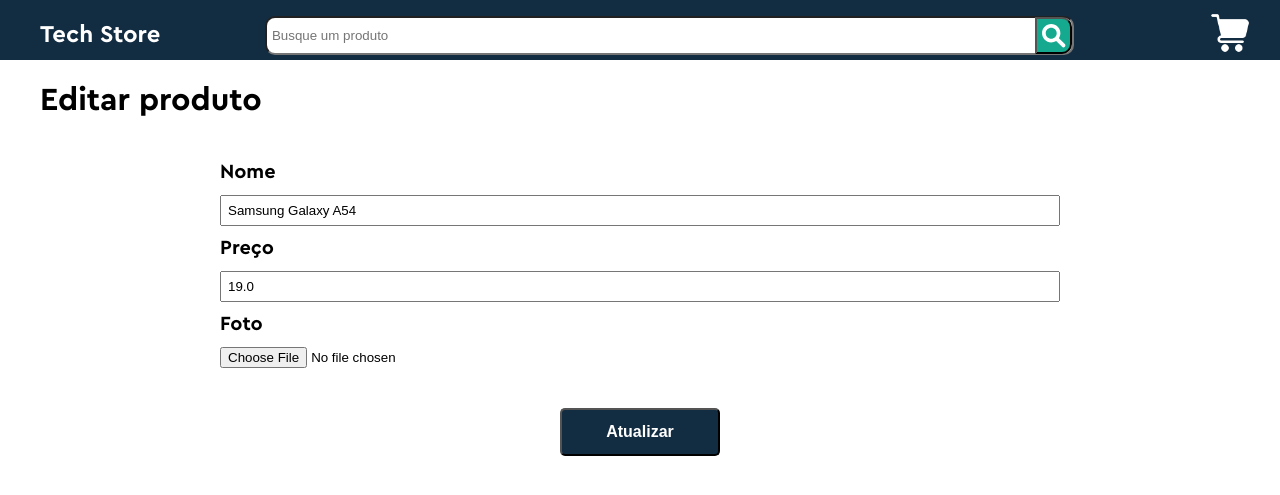
After one commit to rafabritu/loja, a Flask app: page /Admin/edit/produto/1 in a window 1280 px wide. The commit adds this page. Shown: the top 495 px of the page. Run offline with Flask 3, Linux system fonts and the light colour scheme.

Commit message:
Criada interface admin com update

```diff
--- a/app/controllers/__init__.py
+++ b/app/controllers/__init__.py
@@ -11,6 +11,26 @@ def init_app(app):
     def index():
         dados = produtos.selecionar_tudo()
         return render_template('index.html',dados=dados)
+
+    @app.route('/Admin')
+    def admin():
+        dados = produtos.selecionar_tudo()
+        return render_template('admin.html',dados=dados)
+
+    @app.route('/Admin/edit/produto/<string:id>')
+    def produto_edit(id):
+        dados = produtos.selecionar_produto(int(id))
+        return render_template('produto_edit.html',dados=dados)
+
+    @app.route('/Admin/edit/produto/', methods=["POST"])
+    def submit():
+        id = request.form.get('id')
+        nome = request.form.get('nome')
+        preco = request.form.get('preco')
+        foto = request.form.get('foto')
+        cat_fk = request.form.get('cat_fk')
+        produtos.atualizar(id,nome,preco,foto,cat_fk)
+        return render_template('/admin.html')
 
     @app.route('/<string:page>')
     def categoria(page):
--- a/app/models/produtos.py
+++ b/app/models/produtos.py
@@ -40,11 +40,10 @@ class produtos():
         return dados
     def atualizar(id,nome,preco,foto,cat_fk):
         cursor = db.cursor()
-        sql= f"UPDATE produtos SET nome='{nome}',preco={preco},foto='{foto}',cat_fk={cat_fk} where id={id};"
+        sql= f"UPDATE produtos SET nome='{nome}',preco='{preco}',foto='{foto}',cat_fk='{cat_fk}' WHERE id={id};"
         cursor.execute(sql)
-        dados = cursor.fetchall()
+        db.commit()
         cursor.close()
-        return dados
     def deletar(id):
         cursor = db.cursor()
         sql= f"DELETE FROM produtos where id={id};"
--- a/app/static/css/global.css
+++ b/app/static/css/global.css
@@ -32,3 +32,14 @@ body{
     border: 1px solid black;
     border-radius: 10px;
 }
+.compra-btn{
+    width: 10rem;
+    height: 3rem;
+    font-size:medium;
+    font-weight: bold;
+    background-color: var(--azul);
+    color: white;
+    border-radius: 5px;
+    cursor:pointer;
+    margin: 30px auto;
+}
--- /dev/null
+++ b/app/static/css/produto_edit.css
@@ -0,0 +1,19 @@
+.editar{
+    width: 70%;
+    margin: 40px auto;
+}
+.editar form{
+    display: flex;
+    flex-direction: column;
+    gap:10px;
+}
+.editar form label{
+    font-size: 20px;
+    font-weight: bold;
+}
+.editar form input[type="text"]{
+    padding: 6px;
+}
+.editar form input[type="submit"]{
+    padding: 6px;
+}
--- a/app/templates/base.html
+++ b/app/templates/base.html
@@ -10,7 +10,7 @@
 <body>
     <header class="cabecario">
         <nav class="menu-busca">
-            <h1 class="titulo">Tech Store</h1>
+            <a href="/"><h1 class="titulo">Tech Store</h1></a>
             <form action="busca">
                 <input class="campo-busca" type="text" name="busca" placeholder="Busque um produto">
                 <input class="busca-botao" type="submit" value=" ">
--- /dev/null
+++ b/app/templates/produto_edit.html
@@ -0,0 +1,22 @@
+{% extends 'base.html' %}
+{% block conteudo %}
+<head>
+    <link rel="stylesheet" href="{{ url_for('static',filename='css/produto_edit.css') }}">
+</head>
+{% for produto in dados %}
+<h1>Editar produto</h1>
+<section class="editar">
+        <form action="/Admin/edit/produto" method="post">
+            <input type="hidden" value="{{produto[0]}}" id="id" name="id">
+            <label for="nome">Nome</label>
+            <input type="text" name="nome" value="{{produto[1]}}" id="nome">
+            <label for="preco">Preço</label>
+            <input type="text" name="preco" id="preco" value="{{produto[2]}}">
+            <label for="foto">Foto</label>
+            <input type="file" name="foto" id="foto">
+            <input type="hidden" name="cat_fk" id="cat_fk" value="{{produto[4]}}">
+            <input type="submit" class="compra-btn" value="Atualizar">
+        </form>
+</section>
+{% endfor %}
+{% endblock %}
```
Also changed, not shown: app/static/css/admin.css (added, +21 -0 lines), app/templates/admin.html (added, +29 -0 lines), loja.db.
